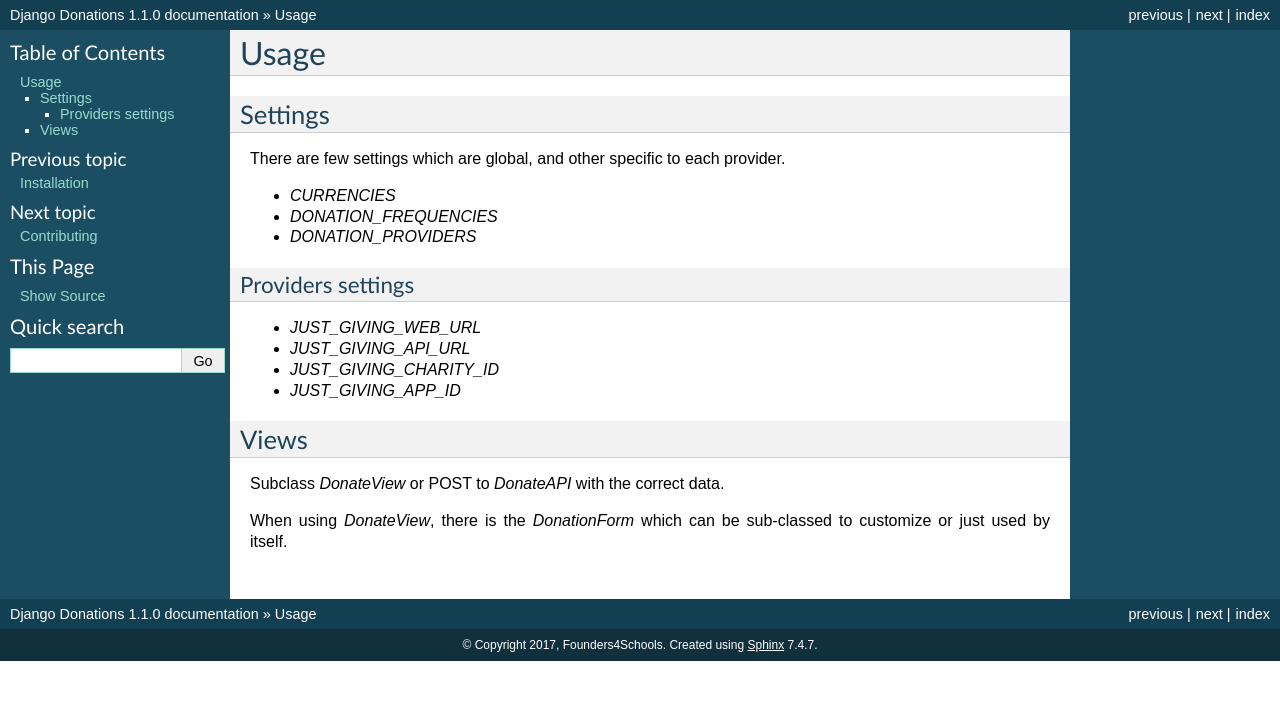
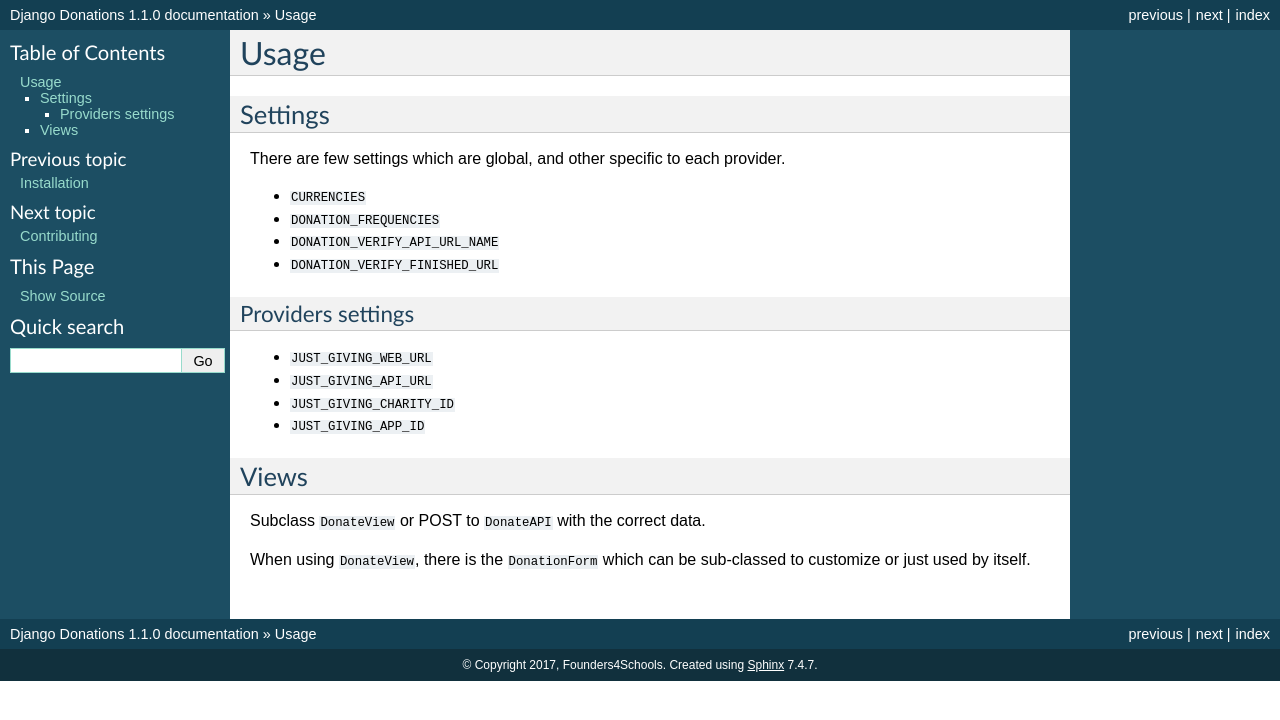
Before and after one commit to founders4schools/django-donations, a Sphinx documentation site: the page built from docs/usage.rst, in a window 1280 px wide. Shown: the top 720 px of the page. Built offline with Sphinx 7.4.7, drawn with Linux system fonts in a browser that asks for light colours.

Commit message:
Add ability to customise the finished URI from a setting

```diff
--- a/docs/usage.rst
+++ b/docs/usage.rst
@@ -7,22 +7,23 @@ Settings
 
 There are few settings which are global, and other specific to each provider.
 
-* `CURRENCIES`
-* `DONATION_FREQUENCIES`
-* `DONATION_PROVIDERS`
+* ``CURRENCIES``
+* ``DONATION_FREQUENCIES``
+* ``DONATION_VERIFY_API_URL_NAME``
+* ``DONATION_VERIFY_FINISHED_URL``
 
 Providers settings
 ++++++++++++++++++
 
-* `JUST_GIVING_WEB_URL`
-* `JUST_GIVING_API_URL`
-* `JUST_GIVING_CHARITY_ID`
-* `JUST_GIVING_APP_ID`
+* ``JUST_GIVING_WEB_URL``
+* ``JUST_GIVING_API_URL``
+* ``JUST_GIVING_CHARITY_ID``
+* ``JUST_GIVING_APP_ID``
 
 Views
 -----
 
-Subclass `DonateView` or POST to `DonateAPI` with the correct data.
+Subclass ``DonateView`` or POST to ``DonateAPI`` with the correct data.
 
-When using `DonateView`, there is the `DonationForm` which can be sub-classed
+When using ``DonateView``, there is the ``DonationForm`` which can be sub-classed
 to customize or just used by itself.
```
Also changed, not shown: 4 other files.
